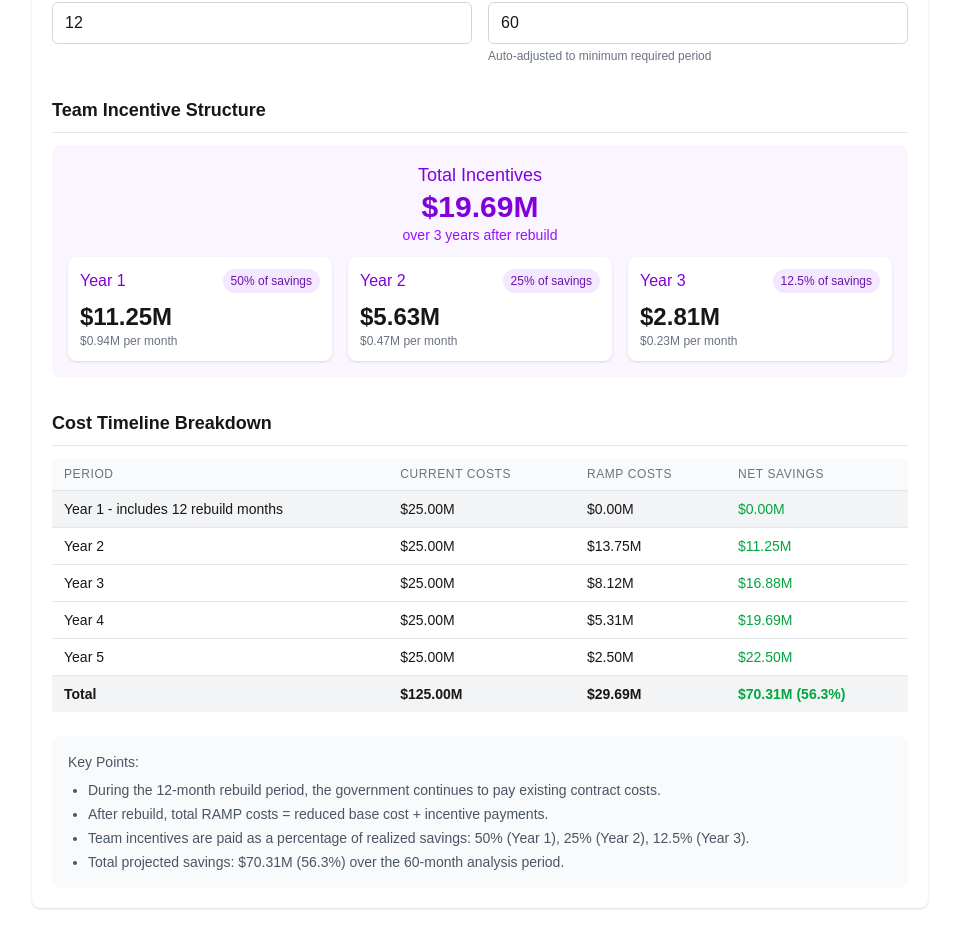
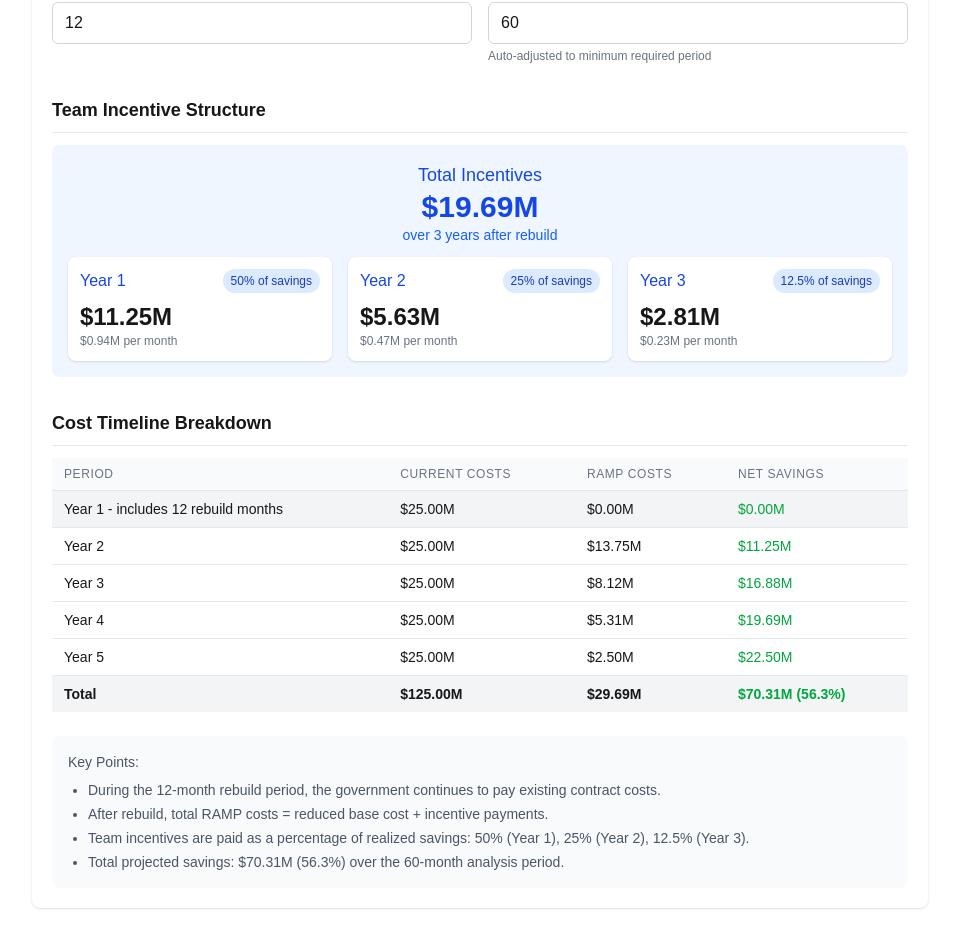
Before and after one commit to softservesoftware/ramp, a Next.js app in the folder webapp/: page / in a window 1280 px wide. Shown: the part 1593-2520 px from the top of the page, without its empty margins (160-1119 px from the left). Built offline with nearby package versions, Linux system fonts and the light colour scheme.

Commit message:
fixing colors

```diff
--- a/webapp/src/components/CostCalculator.tsx
+++ b/webapp/src/components/CostCalculator.tsx
@@ -298,18 +298,18 @@ export function CostCalculator() {
             {/* Highlighted Incentive Structure */}
             <div className="mb-8">
                 <h3 className="text-lg font-semibold mb-3 pb-2 border-b border-gray-200 dark:border-gray-700">Team Incentive Structure</h3>
-                <div className="p-4 bg-purple-50 dark:bg-purple-900/20 rounded-lg mb-4">
+                <div className="p-4 bg-blue-50 dark:bg-blue-900/20 rounded-lg mb-4">
                     <div className="text-center mb-3">
-                        <div className="text-lg font-medium text-purple-700 dark:text-purple-300">Total Incentives</div>
-                        <div className="text-3xl font-bold text-purple-700 dark:text-purple-300">${totalIncentives.toFixed(2)}M</div>
-                        <div className="text-sm text-purple-600 dark:text-purple-400">over 3 years after rebuild</div>
+                        <div className="text-lg font-medium text-blue-700 dark:text-blue-300">Total Incentives</div>
+                        <div className="text-3xl font-bold text-blue-700 dark:text-blue-300">${totalIncentives.toFixed(2)}M</div>
+                        <div className="text-sm text-blue-600 dark:text-blue-400">over 3 years after rebuild</div>
                     </div>
 
                     <div className="grid grid-cols-1 md:grid-cols-3 gap-4">
                         <div className="bg-white dark:bg-gray-800 p-3 rounded-lg shadow-sm">
                             <div className="flex items-center justify-between mb-2">
-                                <div className="text-purple-700 dark:text-purple-300 font-medium">Year 1</div>
-                                <div className="text-xs bg-purple-100 dark:bg-purple-800 text-purple-800 dark:text-purple-200 px-2 py-1 rounded-full">50% of savings</div>
+                                <div className="text-blue-700 dark:text-blue-300 font-medium">Year 1</div>
+                                <div className="text-xs bg-blue-100 dark:bg-blue-800 text-blue-800 dark:text-blue-200 px-2 py-1 rounded-full">50% of savings</div>
                             </div>
                             <div className="text-2xl font-bold">${year1Incentive.toFixed(2)}M</div>
                             <div className="text-xs text-gray-500">${(year1Incentive/12).toFixed(2)}M per month</div>
@@ -317,8 +317,8 @@ export function CostCalculator() {
 
                         <div className="bg-white dark:bg-gray-800 p-3 rounded-lg shadow-sm">
                             <div className="flex items-center justify-between mb-2">
-                                <div className="text-purple-700 dark:text-purple-300 font-medium">Year 2</div>
-                                <div className="text-xs bg-purple-100 dark:bg-purple-800 text-purple-800 dark:text-purple-200 px-2 py-1 rounded-full">25% of savings</div>
+                                <div className="text-blue-700 dark:text-blue-300 font-medium">Year 2</div>
+                                <div className="text-xs bg-blue-100 dark:bg-blue-800 text-blue-800 dark:text-blue-200 px-2 py-1 rounded-full">25% of savings</div>
                             </div>
                             <div className="text-2xl font-bold">${year2Incentive.toFixed(2)}M</div>
                             <div className="text-xs text-gray-500">${(year2Incentive/12).toFixed(2)}M per month</div>
@@ -326,8 +326,8 @@ export function CostCalculator() {
 
                         <div className="bg-white dark:bg-gray-800 p-3 rounded-lg shadow-sm">
                             <div className="flex items-center justify-between mb-2">
-                                <div className="text-purple-700 dark:text-purple-300 font-medium">Year 3</div>
-                                <div className="text-xs bg-purple-100 dark:bg-purple-800 text-purple-800 dark:text-purple-200 px-2 py-1 rounded-full">12.5% of savings</div>
+                                <div className="text-blue-700 dark:text-blue-300 font-medium">Year 3</div>
+                                <div className="text-xs bg-blue-100 dark:bg-blue-800 text-blue-800 dark:text-blue-200 px-2 py-1 rounded-full">12.5% of savings</div>
                             </div>
                             <div className="text-2xl font-bold">${year3Incentive.toFixed(2)}M</div>
                             <div className="text-xs text-gray-500">${(year3Incentive/12).toFixed(2)}M per month</div>
```
